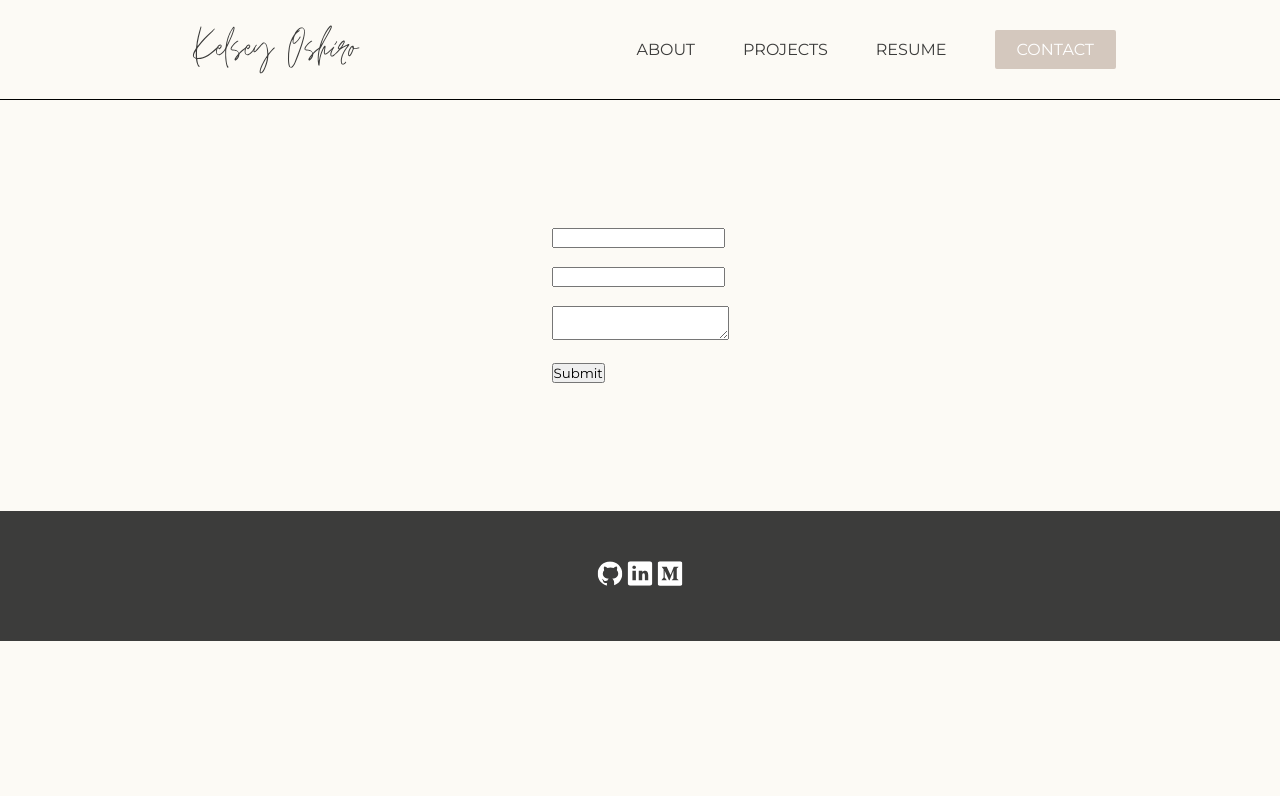
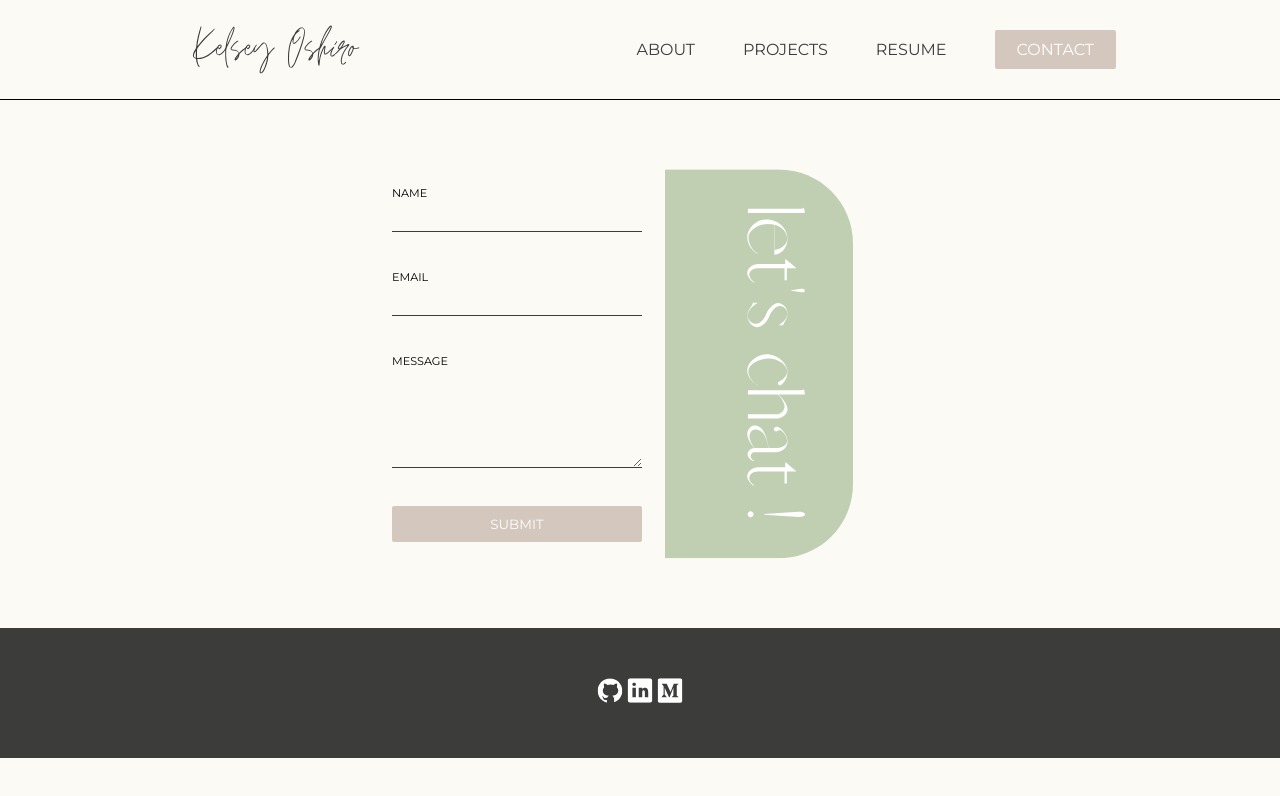
Before and after one commit to kelseymosh/portfolio-site, a React (Create React App) app: page /contact in a window 1280 px wide. Shown: the top 796 px of the page. Built offline with nearby package versions, Linux system fonts and the light colour scheme; no server answers.

Commit message:
contact form styling

```diff
--- a/src/components/ContactSection/ContactElements.js
+++ b/src/components/ContactSection/ContactElements.js
@@ -2,23 +2,76 @@ import styled from 'styled-components'
 
 export const ContactFormContainer = styled.div`
     display: flex;
-    flex-direction: column;
-    align-items: center;
-    padding: 10%;
+    flex-direction: row;
+    justify-content: center;
+    padding: 5%;
 `;
 
 export const ContactForm = styled.form`
+    display: flex;
+    flex-direction: column;
+    justify-content: center;
+`;
 
+export const ContactFormLabel = styled.div`
+    font-size: calc(50% + 0.25vw);
 `;
 
 export const ContactFormInput = styled.input`
+    border: none;
+    border-bottom: 1px solid #3c3c3b;
+    background-color: #fcfaf5;
+    outline: none;
+    padding: 3%;
+    width: 250px;
 
+    @media screen and (max-width: 768px) {
+        width: 150px;
+    }
 `;
 
 export const ContactFormMessageInput = styled.textarea`
+    border: none;
+    border-bottom: 1px solid #3c3c3b;
+    background-color: #fcfaf5;
+    outline: none;
+    width: 250px;
+    height: 100px;
 
+    @media screen and (max-width: 768px) {
+        width: 150px;
+        height: 75px;
+    }
 `;
 
 export const ContactFormSubmitButton = styled.input`
+    border-radius: 2px;
+    background: #d4c8be;
+    padding: 10px 22px;
+    color: #fff;
+    border: none;
+    outline: none;
+    cursor: pointer;
+    transition: all 0.2s ease-in-out;
+    text-decoration: none;
 
+    &:hover {
+        transition: all 0.2s ease-in-out;
+        background: #fcfaf5;
+        border: 1px solid #3c3c3b;
+        color: #3c3c3b;
+    }
 `;
+
+export const ContactImageWrapper = styled.div`
+    display: flex;
+    padding: 0 2%;
+`;
+
+export const ContactImage = styled.img`
+
+    @media screen and (max-width: 768px) {
+        width: 150px;
+        height: auto;
+    }
+`;
--- a/src/components/ContactSection/index.js
+++ b/src/components/ContactSection/index.js
@@ -5,9 +5,12 @@ import{ init } from 'emailjs-com';
 import {
     ContactFormContainer,
     ContactForm,
+    ContactFormLabel,
     ContactFormInput,
     ContactFormMessageInput,
     ContactFormSubmitButton,
+    ContactImageWrapper,
+    ContactImage,
 } from './ContactElements'
 init(`${process.env.REACT_APP_USER_ID}`);
 
@@ -33,6 +36,7 @@ const Contact = () => {
     return (
         <ContactFormContainer>
             <ContactForm onSubmit={handleSubmit(onSubmit)}>
+                <ContactFormLabel>NAME</ContactFormLabel>
                 <ContactFormInput
                     name="name"
                     ref={
@@ -47,6 +51,7 @@ const Contact = () => {
                 /><br/>
                 {errors.name && errors.name.message}<br/>
 
+                <ContactFormLabel>EMAIL</ContactFormLabel>
                 <ContactFormInput
                     name="email"
                     ref={
@@ -61,6 +66,7 @@ const Contact = () => {
                 /><br/>
                 {errors.email && errors.email.message}<br/>
 
+                <ContactFormLabel>MESSAGE</ContactFormLabel>
                 <ContactFormMessageInput
                     name="comment"
                     ref={
@@ -71,8 +77,11 @@ const Contact = () => {
                 /><br/>
                 {errors.comment && "Oops, you forgot your message!"}<br/>
 
-                <ContactFormSubmitButton type="submit"/>
+                <ContactFormSubmitButton type="submit" value="SUBMIT"/>
             </ContactForm>
+                <ContactImageWrapper>
+                    <ContactImage src="/images/Contact.svg" alt="lets chat"/>
+                </ContactImageWrapper>
         </ContactFormContainer>
     );
 }
```
Also changed, not shown: public/images/Contact.svg (added), 1 other file (tests, documents, lock files or other folders).
